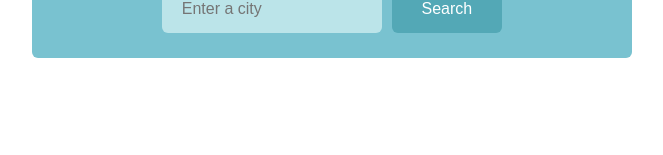
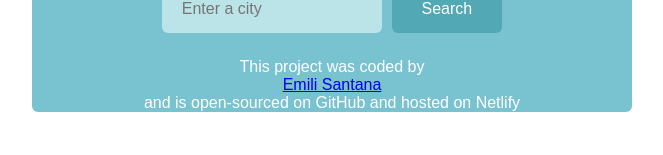
Before and after one commit to Emili-Santana/Homework-Week-04, a React (Create React App) app: page / in a window 1280 px wide. Shown: the part 145-300 px from the top of the page, without its empty margins (308-971 px from the left). Built offline with nearby package versions, Linux system fonts and the light colour scheme.

Commit message:
Move my available project in CodeSandboxReact to VS Code project

```diff
--- a/src/App.js
+++ b/src/App.js
@@ -5,6 +5,8 @@
   return (
     <div className="App">
       <Weather city="Brasília" />
+
+      This project was coded by  <a href="https://github.com/Emili-Santana">Emili Santana</a> and is open-sourced on GitHub and hosted on Netlify
     </div>
   );
 }
```
